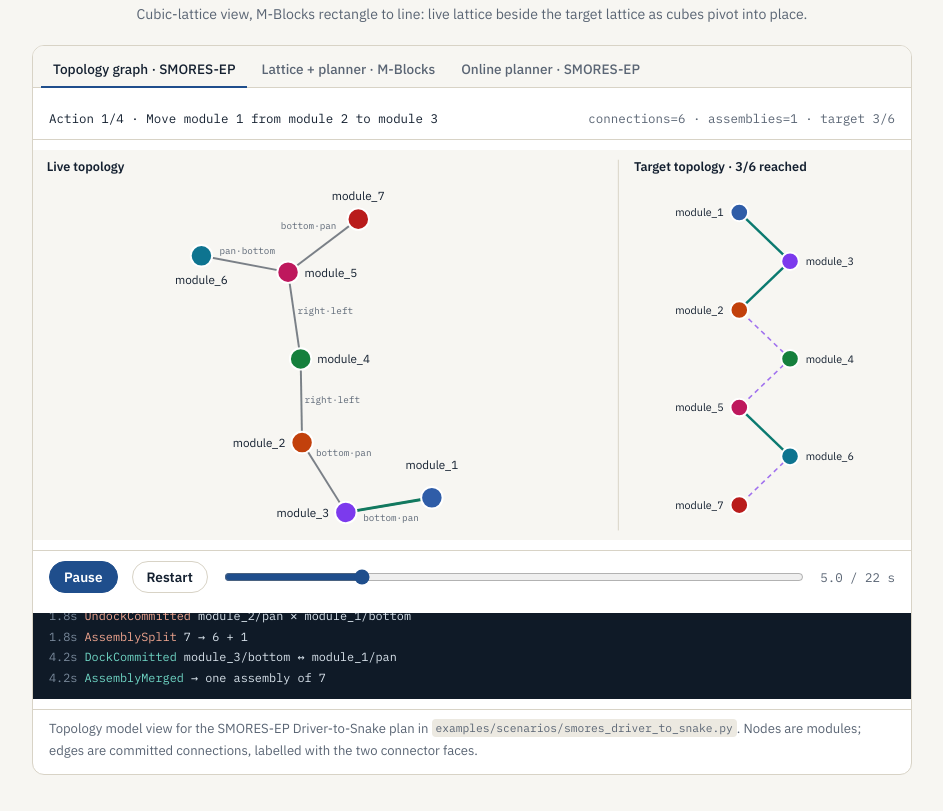
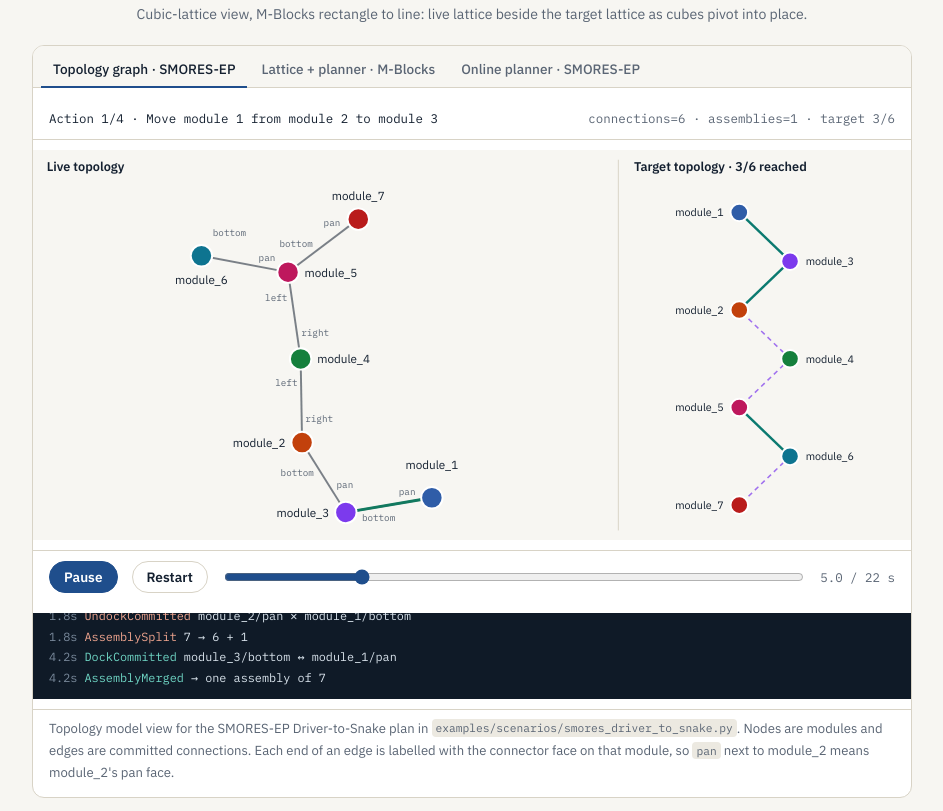
Before and after one commit to modlab-upenn/ModSim, a plain HTML site: page index.html in a window 1280 px wide. Shown: the part 5449-6260 px from the top of the page, without its empty margins (168-1111 px from the left). Drawn offline with Linux system fonts and the light colour scheme.

Commit message:
Label each edge end with its connector face

```diff
--- a/index.html
+++ b/index.html
@@ -688,6 +688,16 @@ modsim run --gui examples/robot_packs/generic_cube \
       [0, 10, 20, 32].forEach((extra) => [0.5, 0.38, 0.62, 0.28, 0.72].forEach((t) => [1, -1].forEach((s) => out.push({ x: x1 + (x2 - x1) * t + nx * (d + extra) * s, y: y1 + (y2 - y1) * t + ny * (d + extra) * s, anchor: "middle" }))));
       return out;
     }
+    // Candidate positions near the (x1,y1) end of an edge, for the connector face owned by that node.
+    function endCands(x1, y1, x2, y2, text, size, r) {
+      const w = textW(text, size), h = size * 1.2, len = Math.hypot(x2 - x1, y2 - y1) || 1;
+      const ux = (x2 - x1) / len, uy = (y2 - y1) / len, nx = -uy, ny = ux;
+      const d = Math.abs(nx) * w / 2 + Math.abs(ny) * h / 2 + 3;
+      const reachMax = Math.max(r + 6, len / 2 - 4), out = [];
+      [r + 12, r + 20, r + 30].map((s) => Math.min(s, reachMax)).forEach((s) => [0, 8, 16].forEach((extra) => [1, -1].forEach((sd) =>
+        out.push({ x: x1 + ux * s + nx * (d + extra) * sd, y: y1 + uy * s + ny * (d + extra) * sd, anchor: "middle" }))));
+      return out;
+    }
     // Greedy placement in the given order. memo keeps each label's previous choice to avoid flicker.
     function place(items, nodes, segs, bounds, memo) {
       const placed = [];
@@ -720,7 +730,7 @@ modsim run --gui examples/robot_packs/generic_cube \
         t.textContent = it.text; parent.appendChild(t);
       });
     }
-    return { place, draw, nodeCands, edgeCands };
+    return { place, draw, nodeCands, edgeCands, endCands };
   })();
 
   /* ---------- model-view animations (data from real ModSim plans and runs) ---------- */
@@ -838,8 +848,10 @@ modsim run --gui examples/robot_packs/generic_cube \
           el("line", { x1: A.x, y1: A.y, x2: B.x, y2: B.y, ...style }, g);
           segs.push([A.x, A.y, B.x, B.y]);
           if (style.label !== false) {
-            const lbl = e.map((c) => c.split("/")[1]).join("·");
-            labels.push({ key: "e:" + key(e), text: lbl, size: 9.5, family: mono, fill: "var(--muted)", edge: [A.x, A.y, B.x, B.y] });
+            // one face label at each end, beside the module that owns that connector
+            const [fa, fb] = e.map((c) => c.split("/")[1]);
+            labels.push({ key: "e:" + key(e) + ":a", text: fa, size: 9.5, family: mono, fill: "var(--muted)", end: [A.x, A.y, B.x, B.y] });
+            labels.push({ key: "e:" + key(e) + ":b", text: fb, size: 9.5, family: mono, fill: "var(--muted)", end: [B.x, B.y, A.x, A.y] });
           }
         };
         edges.forEach((e) => { if (adding && key(e) === key(adding) && addK < 1) return; drawEdge(e, { stroke: "var(--ink)", "stroke-opacity": 0.55, "stroke-width": 2 }); });
@@ -861,7 +873,7 @@ modsim run --gui examples/robot_packs/generic_cube \
           const P = pos[id];
           return { key: "n:" + id, text: id, size: 12, family: "IBM Plex Sans, sans-serif", fill: "var(--ink)", cands: LBL.nodeCands(P.x, P.y, 12, id, 12) };
         });
-        labels.forEach((l) => (l.cands = LBL.edgeCands(...l.edge, l.text, l.size)));
+        labels.forEach((l) => (l.cands = LBL.endCands(...l.end, l.text, l.size, 12)));
         const all = LBL.place(nodeLabels.concat(labels), circles, segs, [4, 30, LIVE_W - 4, H - 4], memo);
         LBL.draw(g, all, "var(--bg)");
         // target panel: Snake chain, vertical
@@ -886,7 +898,7 @@ modsim run --gui examples/robot_packs/generic_cube \
           meta: `connections=${conns} · assemblies=${asm} · target ${reached}/6`,
         };
       }
-      return { T, events, W, H, draw, note: "Topology model view for the SMORES-EP Driver-to-Snake plan in <code>examples/scenarios/smores_driver_to_snake.py</code>. Nodes are modules; edges are committed connections, labelled with the two connector faces." };
+      return { T, events, W, H, draw, note: "Topology model view for the SMORES-EP Driver-to-Snake plan in <code>examples/scenarios/smores_driver_to_snake.py</code>. Nodes are modules and edges are committed connections. Each end of an edge is labelled with the connector face on that module, so <code>pan</code> next to module_2 means module_2\'s pan face." };
     }
 
     /* ===== Lattice view + planner: 3D M-Blocks, six cubes, rectangle to line (modsim.planning.mblocks output) ===== */
@@ -1268,7 +1280,7 @@ modsim run --gui examples/robot_packs/generic_cube \
        targets with exponential easing, which cannot overshoot or bounce. */
     let tgt = null;
     function relayout() {
-      const L = 70, cx = (GX0 + GX1) / 2, cy = (GY0 + GY1) / 2 + 10;
+      const L = 105, cx = (GX0 + GX1) / 2, cy = (GY0 + GY1) / 2 + 10;
       const anchor = (tgt || gp).map((p) => ({ x: p.x, y: p.y }));
       const q = anchor.map((p) => ({ x: p.x, y: p.y }));
       const N = 500;
@@ -1317,7 +1329,13 @@ modsim run --gui examples/robot_packs/generic_cube \
       const LBL = window.ModSimLabels;
       const segs = conns.map((c) => [gp[c.a].x, gp[c.a].y, gp[c.b].x, gp[c.b].y]);
       const circles = gp.map((p, i) => ({ x: p.x, y: p.y, r: hover === i ? 20 : 14 }));
-      const items = conns.map((c, k) => ({ key: c.id, text: `${c.fa}·${c.fb}`, size: 9.5, family: mono, fill: "var(--muted)", cands: LBL.edgeCands(...segs[k], `${c.fa}·${c.fb}`, 9.5) }));
+      const items = conns.flatMap((c, k) => {
+        const [x1, y1, x2, y2] = segs[k];
+        return [
+          { key: c.id + ":a", text: c.fa, size: 9.5, family: mono, fill: "var(--muted)", cands: LBL.endCands(x1, y1, x2, y2, c.fa, 9.5, 14) },
+          { key: c.id + ":b", text: c.fb, size: 9.5, family: mono, fill: "var(--muted)", cands: LBL.endCands(x2, y2, x1, y1, c.fb, 9.5, 14) },
+        ];
+      });
       const lg = el("g", { "pointer-events": "none" }, graphG);
       LBL.draw(lg, LBL.place(items, circles, segs, [GX0 - 20, 30, GX1 + 8, H - 22], lblMemo), "var(--surface)");
       el("text", { x: GX1, y: H - 10, "text-anchor": "end", "font-family": mono, "font-size": 10, fill: "var(--muted)" }, graphG).textContent = "click an edge to undock";
```
